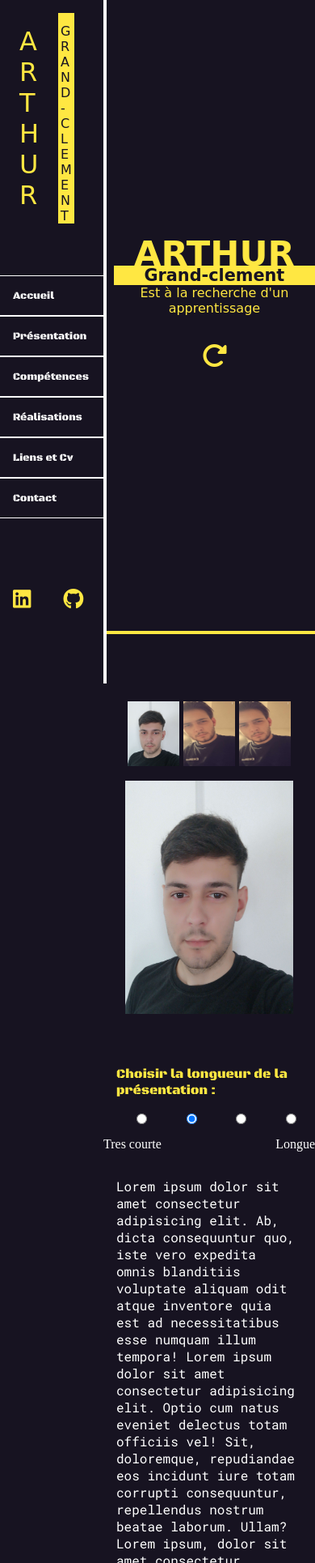
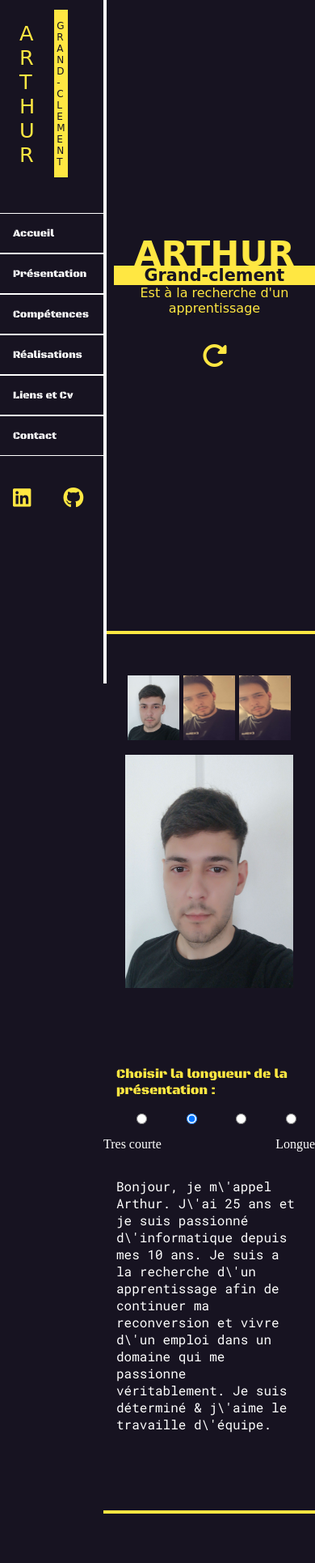
Before and after one commit to Arthurgdct/Arthur, a PHP site: page / in a window 390 px wide. Shown: the top 1930 px of the page at 81% size. Run offline with PHP 8.4, Linux system fonts and the light colour scheme; some libraries are stand-ins or nearby versions; some web fonts are replaced.

Commit message:
Ajout des fonctionnalités de la description interactive, recalibrage du responsive pour les tres petit écrans, ajout de quelque phrases d'accueil

```diff
--- a/assets/css/styles.css
+++ b/assets/css/styles.css
@@ -47,13 +47,13 @@ header {
 }
 
 #firstname {
-    font-size: 2rem;
+    font-size: 1.6rem;
     margin-right: 1.5rem;
     margin-left: 1.5rem;
 }
 
 #lastname {
-    font-size: 1rem;
+    font-size: 0.75rem;
     padding-left: 3px;
     padding-right: 3px;
     padding-top: 0.8rem;
@@ -63,7 +63,7 @@ header {
 /*end name*/
 /*btn nav*/
 #btncontainer {
-    margin-top: 3rem;
+    margin-top: 2rem;
     display: flex;
     flex-direction: column;
 }
@@ -81,7 +81,7 @@ header {
 /*end btn nav*/
 /*social link*/
 #iconcontainer {
-    margin-top: 5rem;
+    margin-top: 2rem;
     color: #ffe742;
     font-size: 2rem;
 }
@@ -138,7 +138,7 @@ header {
 }
 
 #thumbnail {
-    margin-top: 5rem;
+    margin-top: 3rem;
     display: flex;
     flex-direction: row;
     justify-content: center;
@@ -187,6 +187,9 @@ header {
     color: #fff;
     margin-left: 1rem;
     margin-right: 1rem;
+}
+#textualpresentation {
+    margin-top: 3rem;
 }
 
 /*end presentation*/
@@ -362,7 +365,8 @@ footer {
 
 .footertitle {
     width: 100%;
-    height: 4rem;
+    height: 3rem;
+    margin-left: 1rem;
     margin-bottom: 1rem;
     font-size: 1rem;
 }
@@ -384,6 +388,7 @@ footer {
 
 #linkwebsite {
     text-decoration: none;
+    margin-right: 0;
 }
 
 #copyright {
@@ -438,6 +443,20 @@ h4 {
     #cv img {
         width: 20rem;
         height: 28rem;
+    }
+    #firstname {
+        font-size: 2.5rem;
+        margin-right: 1.5rem;
+        margin-left: 1.5rem;
+
+    }
+
+    #lastname {
+        font-size: 1.2rem;
+        padding-left: 3px;
+        padding-right: 3px;
+        padding-top: 0.8rem;
+        margin-right: 2rem;
     }
 
 }
--- a/assets/js/script.js
+++ b/assets/js/script.js
@@ -1,9 +1,26 @@
 document.getElementById('arrow').addEventListener('click', () => {
-    modifyText(newSentence());
+    modifySentence(newSentence());
 },false);
+document.getElementById('veryShort').addEventListener('click',() => {
+    modifyDesc('Bonjour, je m\'appel Arthur. J\'ai 25 ans et je suis passionné d\'informatique. Je suis a la recherche d\'un apprentissage, je suis déterminé & j\'aime le travaille d\'équipe.')
+})
+document.getElementById('short').addEventListener('click',() => {
+    modifyDesc('Bonjour, je m\'appel Arthur. J\'ai 25 ans et je suis passionné d\'informatique depuis mes 10 ans. Je suis a la recherche d\'un apprentissage afin de continuer ma reconversion et vivre d\'un emploi dans un domaine qui me passionne véritablement. Je suis déterminé & j\'aime le travaille d\'équipe.')
+})
+document.getElementById('classic').addEventListener('click',() => {
+    modifyDesc('Bonjour, je m\'appel Arthur. J\'ai 25 ans et je suis passionné d\'informatique depuis mes 10 ans. Dans la vie j\'ai d\'abord fait des études de menuisierie puis j\'ai travailler 5 ans a l\'usine que j\'ai finalement abbandonner pour tenter ma chance de devenir developpeur et d\'en faire mon métier avec une formation intensive. Ce qui nous ammenne a ce jour, ou je suis a la recherche d\'un apprentissage afin de continuer ma reconversion et vivre d\'un emploi dans un domaine qui me passionne véritablement. Je suis quelqu\'un de déterminé qui aime le travaille d\'équipe et qui a énormenent envie d\'en apprendre plus chaque jours.')
+})
+document.getElementById('long').addEventListener('click',() => {
+    modifyDesc('Bonjour, je m\'appel Arthur. J\'ai 25 ans et je suis passionné d\'informatique depuis mes 10 ans ou j\'ai découvert les ordinateurs grace a mon grand-pere qui était informaticien, il n\'aura fallut que quelques années avant que je commence a bidouiller mes premiers serveurs minecraft puis bien d\'autres aventures informatique on suivit... Mais dans la vie j\'ai d\'abord fait des études de menuisierie puis j\'ai travailler 5 ans a l\'usine que j\'ai finalement abbandonner pour tenter ma chance de devenir developpeur et d\'en faire mon métier avec une formation intensive. Ce qui nous ammenne a ce jour, ou je suis a la recherche d\'un apprentissage afin de continuer ma reconversion et vivre d\'un emploi dans un domaine qui me passionne véritablement. Tout ça pour vous dire que je suis quelqu\'un de déterminé qui aime le travaille d\'équipe et qui a énormenent envie d\'en apprendre plus chaque jours.')
+})
 
-function modifyText(newText) {
-    const sentence = document.getElementById("sentence");
+function modifyDesc(newText) {
+    const desc = document.getElementById('description');
+    desc.firstChild.nodeValue = newText;
+}
+
+function modifySentence(newText) {
+    const sentence = document.getElementById('sentence');
     sentence.firstChild.nodeValue = newText;
 }
 
@@ -16,8 +33,10 @@ function newSentence() {
     let more = 'Veux toujours en apprendre plus';
     let best = 'Fera toujours de son mieux !';
     let team = 'Vie pour le travail d\'équipe !';
-    let result = getRandomInt(1, 8);
-    console.log(result);
+    let passion = 'Est véritablement passionné d\'informatique';
+    let ask = 'Se demande si vous allez appuyer sur la flèche ?';
+    let powered = 'Powered by Html Css Js php and more'
+    let result = getRandomInt(1, 11);
     if (result == 1) {
         return search;
     } else if (result == 2) {
@@ -34,6 +53,12 @@ function newSentence() {
         return best;
     } else if (result == 8) {
         return team;
+    } else if (result == 9) {
+        return passion;
+    }else if (result == 10) {
+        return ask;
+    }else if (result == 11) {
+        return powered;
     }
 }
 
--- a/index.html
+++ b/index.html
@@ -77,14 +77,7 @@
                     <p>Longue</p>
                 </div>
                 <div id="presentationContainer" class="roboto">
-                    <p>Lorem ipsum dolor sit amet consectetur adipisicing elit. Ab, dicta consequuntur quo, iste vero
-                        expedita omnis blanditiis voluptate aliquam odit atque inventore quia est ad necessitatibus esse
-                        numquam illum tempora! Lorem ipsum dolor sit amet consectetur adipisicing elit. Optio cum natus
-                        eveniet delectus totam officiis vel! Sit, doloremque, repudiandae eos incidunt iure totam
-                        corrupti consequuntur, repellendus nostrum beatae laborum. Ullam? Lorem ipsum, dolor sit amet
-                        consectetur adipisicing elit. Quaerat consequatur quia eum quibusdam harum labore rerum corporis
-                        fuga aut cupiditate quidem obcaecati ipsa, exercitationem facere ratione porro dolore
-                        perferendis. Optio?</p>
+                    <p id="description">Bonjour, je m\'appel Arthur. J\'ai 25 ans et je suis passionné d\'informatique depuis mes 10 ans. Je suis a la recherche d\'un apprentissage afin de continuer ma reconversion et vivre d\'un emploi dans un domaine qui me passionne véritablement. Je suis déterminé & j\'aime le travaille d\'équipe.</p>
                 </div>
             </div>
         </section>
```
